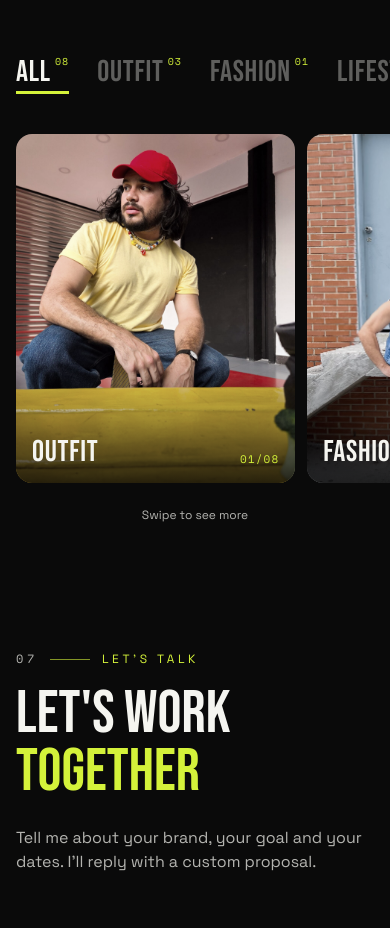
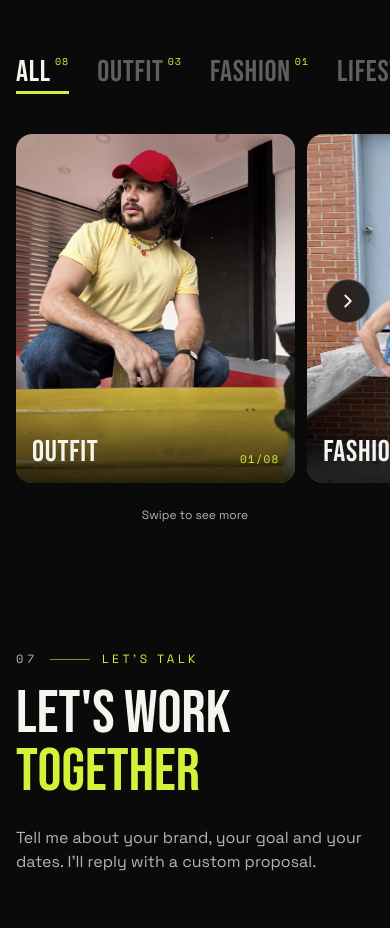
Before and after one commit to Lujdev/mediakit-yisus, a Next.js app: page / in a window 390 px wide. Shown: the part 5540-6468 px from the top of the page. Built offline with nearby package versions, Linux system fonts and the light colour scheme; no server answers; the database is empty.

Commit message:
feat(gallery): previous/next arrows on the mobile carousel
Arrows step one card, hide at either end, are 44px targets, keyboard-skipped when hidden, and respect reduced motion.

```diff
--- a/app/sections/Gallery.tsx
+++ b/app/sections/Gallery.tsx
@@ -1,9 +1,9 @@
 "use client";
 
 import { AnimatePresence, motion } from "framer-motion";
-import { ArrowUpRight } from "lucide-react";
+import { ArrowUpRight, ChevronLeft, ChevronRight } from "lucide-react";
 import Image from "next/image";
-import { useMemo, useRef, useState } from "react";
+import { useCallback, useEffect, useMemo, useRef, useState } from "react";
 import { GALLERY_IMAGES, type GalleryCategory } from "../data/gallery";
 import { useLang } from "../i18n/LanguageProvider";
 import Lightbox from "../components/Lightbox";
@@ -30,6 +30,32 @@ export default function Gallery() {
 
   // Circular "view" badge that follows the mouse over photos (fine pointers only).
   const badgeRef = useRef<HTMLDivElement>(null);
+
+  // Mobile carousel arrows: step one card, and hide the arrow at either end.
+  const trackRef = useRef<HTMLUListElement>(null);
+  const [edge, setEdge] = useState({ start: true, end: false });
+  const updateEdge = useCallback(() => {
+    const el = trackRef.current;
+    if (!el) return;
+    setEdge({
+      start: el.scrollLeft <= 4,
+      end: el.scrollLeft + el.clientWidth >= el.scrollWidth - 4,
+    });
+  }, []);
+  useEffect(() => {
+    const el = trackRef.current;
+    if (el) el.scrollTo({ left: 0 });
+    updateEdge();
+    window.addEventListener("resize", updateEdge);
+    return () => window.removeEventListener("resize", updateEdge);
+  }, [filter, updateEdge]);
+  const step = (dir: 1 | -1) => {
+    const el = trackRef.current;
+    const card = el?.children[0] as HTMLElement | undefined;
+    if (!el || !card) return;
+    const smooth = !window.matchMedia("(prefers-reduced-motion: reduce)").matches;
+    el.scrollBy({ left: dir * (card.getBoundingClientRect().width + 12), behavior: smooth ? "smooth" : "auto" });
+  };
   const moveCursor = (e: React.PointerEvent) => {
     const el = cursorRef.current;
     if (!el || e.pointerType !== "mouse") return;
@@ -93,7 +119,10 @@ export default function Gallery() {
         </Reveal>
 
         {/* Mobile: snap carousel. Desktop: masonry that keeps each photo's own proportions. */}
+        <div className="relative">
         <motion.ul
+          ref={trackRef}
+          onScroll={updateEdge}
           key={filter}
           initial={{ opacity: 0 }}
           animate={{ opacity: 1 }}
@@ -137,6 +166,24 @@ export default function Gallery() {
             </li>
           ))}
         </motion.ul>
+        {(["prev", "next"] as const).map((side) => {
+          const hidden = side === "prev" ? edge.start : edge.end;
+          return (
+            <button
+              key={side}
+              type="button"
+              aria-label={side === "prev" ? t.gallery.prev : t.gallery.next}
+              onClick={() => step(side === "prev" ? -1 : 1)}
+              tabIndex={hidden ? -1 : 0}
+              className={`absolute top-[calc(50%-1rem)] z-10 flex h-11 w-11 -translate-y-1/2 items-center justify-center rounded-full border border-white/25 bg-bg-primary/80 text-text-primary backdrop-blur transition-opacity duration-200 md:hidden cursor-pointer ${
+                side === "prev" ? "left-1" : "right-1"
+              } ${hidden ? "pointer-events-none opacity-0" : "opacity-100"}`}
+            >
+              {side === "prev" ? <ChevronLeft size={22} aria-hidden /> : <ChevronRight size={22} aria-hidden />}
+            </button>
+          );
+        })}
+        </div>
         <p className="mt-2 text-center text-xs text-text-secondary md:hidden" aria-hidden>
           {t.gallery.swipeHint}
         </p>
```
